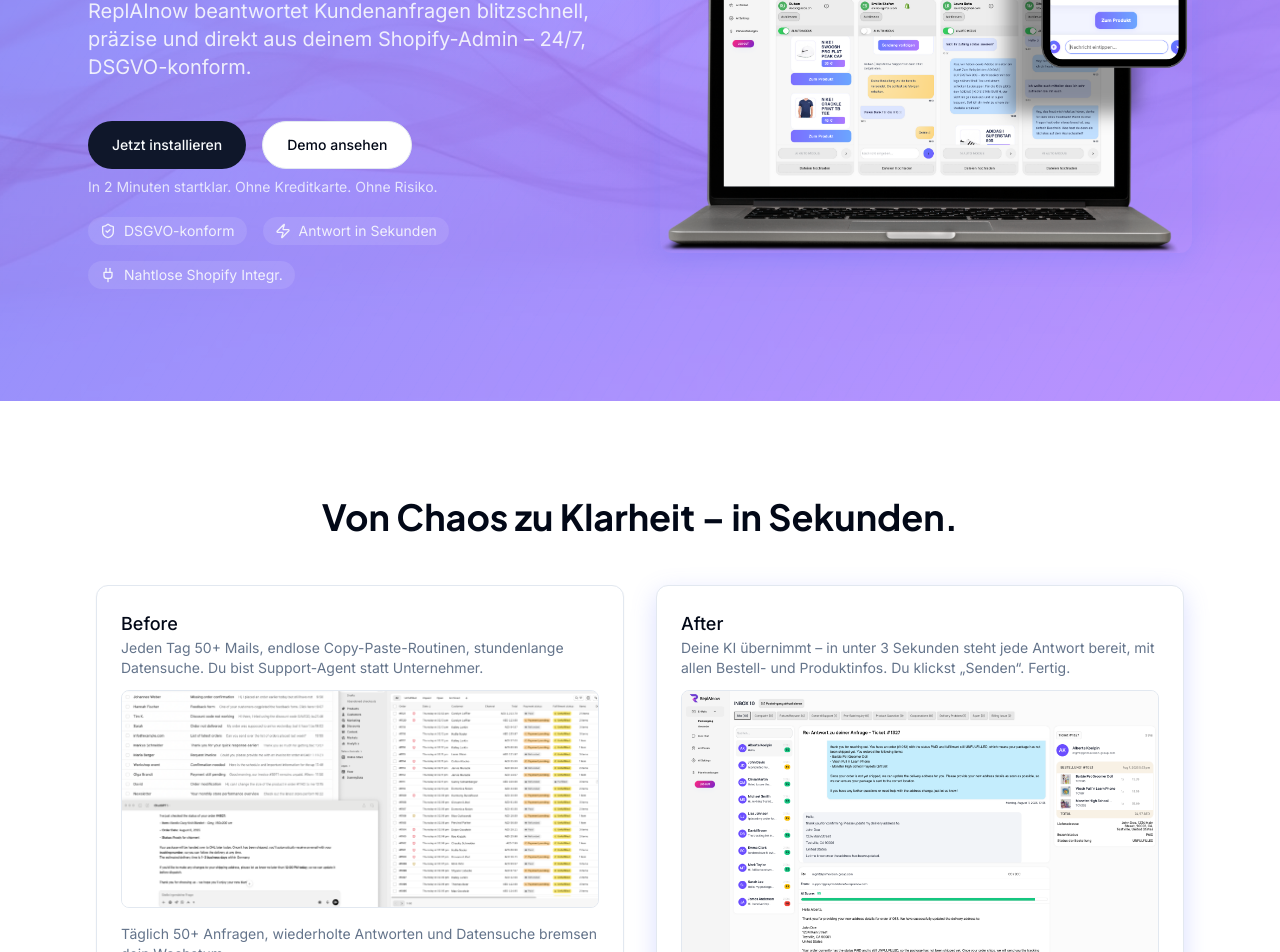
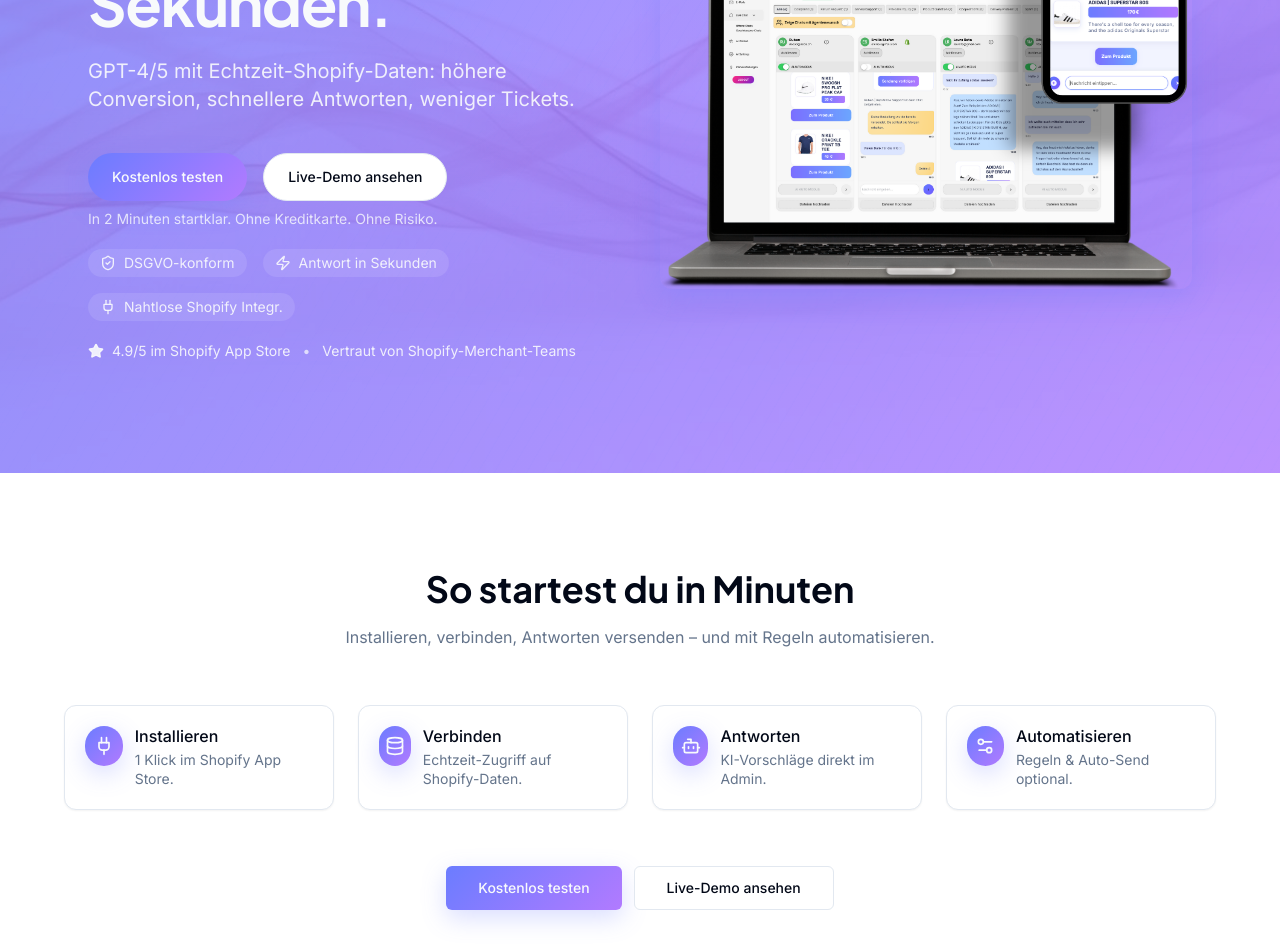
Before and after one commit to Breezythecoder/replainow-ai-shopify-support, a React (Vite) app: page / in a window 1280 px wide. Shown: the part 460-1412 px from the top of the page. Built offline with nearby package versions, Linux system fonts and the light colour scheme.

Commit message:
Update website design
The website design has been updated according to the latest analysis and redesign plan. This includes refinements to the Hero section, the addition of a "How it Works" section, and an expansion of the Features section.

```diff
--- a/src/components/marketing/Hero.tsx
+++ b/src/components/marketing/Hero.tsx
@@ -1,6 +1,6 @@
 import { useState, MouseEvent } from "react";
 import { Button } from "@/components/ui/button";
-import { ShieldCheck, Zap, Plug } from "lucide-react";
+import { ShieldCheck, Zap, Plug, Star } from "lucide-react";
 import { heroContent as content } from "@/content/hero";
 
 const Hero = () => {
@@ -45,7 +45,7 @@ const Hero = () => {
               </p>
 
               <div className="flex flex-col sm:flex-row items-center md:items-start justify-center md:justify-start gap-4">
-                <Button asChild size="lg" variant="default" className="w-full sm:w-auto rounded-full h-12 px-6">
+                <Button asChild size="lg" variant="hero" className="w-full sm:w-auto rounded-full h-12 px-6">
                   <a href={content.primaryCta.href} aria-label={content.primaryCta.label}>
                     {content.primaryCta.label}
                   </a>
@@ -74,6 +74,15 @@ const Hero = () => {
                   <Plug className="size-4" /> Nahtlose Shopify Integr.
                 </span>
               </div>
+
+              <div className="mt-5 flex flex-wrap items-center justify-center md:justify-start gap-3 text-primary-foreground/90">
+                <span className="inline-flex items-center gap-2 text-sm">
+                  <Star className="size-4 fill-current" aria-hidden="true" />
+                  <span>4.9/5 im Shopify App Store</span>
+                </span>
+                <span className="hidden md:inline text-sm opacity-80">•</span>
+                <span className="text-sm">Vertraut von Shopify-Merchant-Teams</span>
+              </div>
             </div>
 
             {/* Medien-/Screenshotspalte */}
--- /dev/null
+++ b/src/components/marketing/HowItWorks.tsx
@@ -0,0 +1,76 @@
+import { Button } from "@/components/ui/button";
+import { Plug, Database, Bot, Settings2 } from "lucide-react";
+
+const OAUTH_URL = "https://apps.shopify.com/replainow/install";
+
+const Step = ({
+  Icon,
+  title,
+  desc,
+}: {
+  Icon: React.ComponentType<React.SVGProps<SVGSVGElement>>;
+  title: string;
+  desc: string;
+}) => (
+  <div className="rounded-xl border bg-card p-5 shadow-sm h-full">
+    <div className="flex items-start gap-3">
+      <span className="inline-flex h-10 w-10 items-center justify-center rounded-full bg-gradient-primary text-primary-foreground shadow-brand">
+        <Icon className="h-5 w-5" aria-hidden="true" />
+      </span>
+      <div>
+        <h3 className="font-medium leading-tight">{title}</h3>
+        <p className="text-sm text-muted-foreground mt-1 leading-snug">{desc}</p>
+      </div>
+    </div>
+  </div>
+);
+
+const HowItWorks = () => {
+  return (
+    <section id="how-it-works" aria-labelledby="how-heading" className="py-16 md:py-24">
+      <div className="container">
+        <header className="text-center max-w-3xl mx-auto mb-10 md:mb-14">
+          <h2 id="how-heading" className="font-display text-3xl md:text-4xl font-semibold mb-4">
+            So startest du in Minuten
+          </h2>
+          <p className="text-muted-foreground">
+            Installieren, verbinden, Antworten versenden – und mit Regeln automatisieren.
+          </p>
+        </header>
+
+        <div className="relative max-w-6xl mx-auto">
+          {/* Decorative connecting line (desktop) */}
+          <svg className="hidden md:block absolute left-1/2 -translate-x-1/2 -top-6" width="720" height="40" viewBox="0 0 720 40" fill="none">
+            <defs>
+              <linearGradient id="how-g" x1="0" y1="0" x2="1" y2="0">
+                <stop offset="0%" stopColor="hsl(var(--primary))" stopOpacity="0.4" />
+                <stop offset="100%" stopColor="hsl(var(--primary))" stopOpacity="0.1" />
+              </linearGradient>
+            </defs>
+            <path d="M0 20 C 120 20, 240 20, 360 20 C 480 20, 600 20, 720 20" stroke="url(#how-g)" strokeWidth="2" />
+          </svg>
+
+          <div className="grid gap-6 sm:grid-cols-2 lg:grid-cols-4">
+            <Step Icon={Plug} title="Installieren" desc="1 Klick im Shopify App Store." />
+            <Step Icon={Database} title="Verbinden" desc="Echtzeit-Zugriff auf Shopify-Daten." />
+            <Step Icon={Bot} title="Antworten" desc="KI-Vorschläge direkt im Admin." />
+            <Step Icon={Settings2} title="Automatisieren" desc="Regeln & Auto-Send optional." />
+          </div>
+        </div>
+
+        <div className="text-center max-w-3xl mx-auto mt-10 md:mt-14">
+          <div className="mt-2 flex flex-col sm:flex-row items-center justify-center gap-3">
+            <Button asChild size="lg" variant="hero" className="w-full sm:w-auto">
+              <a href={OAUTH_URL}>Kostenlos testen</a>
+            </Button>
+            <Button asChild size="lg" variant="outline" className="w-full sm:w-auto">
+              <a href="#live-demo">Live-Demo ansehen</a>
+            </Button>
+          </div>
+        </div>
+      </div>
+    </section>
+  );
+};
+
+export default HowItWorks;
--- a/src/content/hero.ts
+++ b/src/content/hero.ts
@@ -18,11 +18,11 @@ import heroBackground from "@/assets/hero-ai-bg.jpg";
 
 
 export const heroContent: HeroContent = {
-  headline: "Maximiere deinen Kundensupport – mit KI-Power für Shopify.",
+  headline: "KI-Helpdesk für Shopify. Beantwortet Anfragen in Sekunden.",
   subheadline:
-    "ReplAInow beantwortet Kundenanfragen blitzschnell, präzise und direkt aus deinem Shopify-Admin – 24/7, DSGVO-konform.",
-  primaryCta: { label: "Jetzt installieren", href: "https://apps.shopify.com/replainow/install" },
-  secondaryCta: { label: "Demo ansehen", href: "#live-demo" },
+    "GPT-4/5 mit Echtzeit-Shopify-Daten: höhere Conversion, schnellere Antworten, weniger Tickets.",
+  primaryCta: { label: "Kostenlos testen", href: "https://apps.shopify.com/replainow/install" },
+  secondaryCta: { label: "Live-Demo ansehen", href: "#live-demo" },
   media: {
     background: { src: heroBackground, alt: "Abstrakte AI-Hintergrundgrafik" },
     image: { src: "/lovable-uploads/193e41bc-af60-4d70-947d-659804d66b83.png", alt: "ReplAInow – Laptop- und Mobile-Mockup" },
--- a/src/pages/Index.tsx
+++ b/src/pages/Index.tsx
@@ -1,5 +1,6 @@
 import Navbar from "@/components/marketing/Navbar";
 import Hero from "@/components/marketing/Hero";
+import HowItWorks from "@/components/marketing/HowItWorks";
 import ProblemSolution from "@/components/marketing/ProblemSolution";
 import Features from "@/components/marketing/Features";
 import SocialProof from "@/components/marketing/SocialProof";
@@ -17,6 +18,7 @@ const Index = () => {
       <Navbar />
       <main>
         <Hero />
+        <HowItWorks />
         <ProblemSolution />
         <Features />
         <StoreDataFlow />
```
